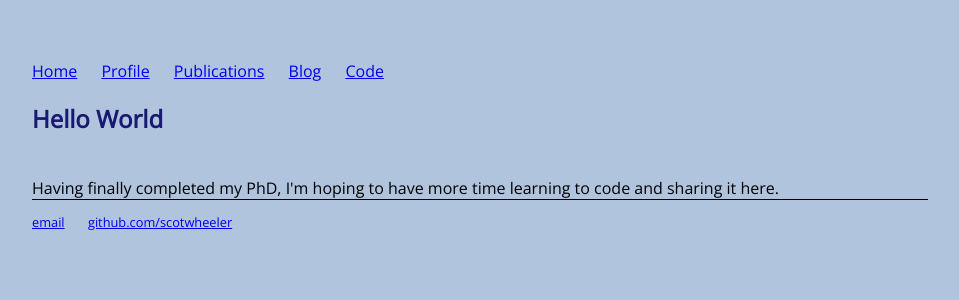
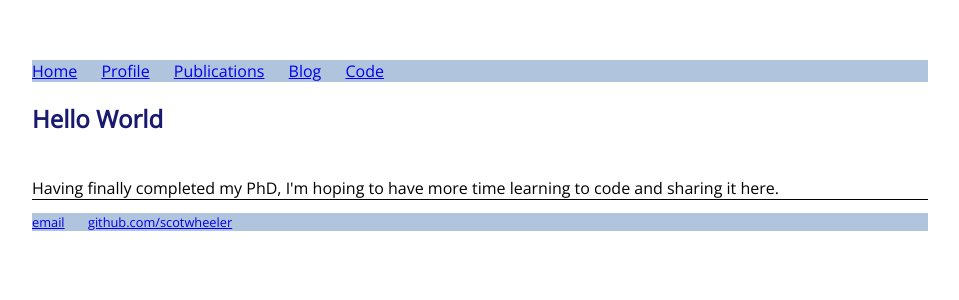
Before and after one commit to scotwheeler/scotwheeler.github.io, a Jekyll site: the page built from index.html, in a window 1280 px wide. Shown: the top 300 px of the page, without its empty margins (160-1119 px from the left). Built offline with Jekyll 4.4.1, drawn with Linux system fonts in a browser that asks for light colours.

Commit message:
Update style.css

```diff
--- a/css/style.css
+++ b/css/style.css
@@ -1,10 +1,10 @@
 body{
     font-family: 'Open Sans', sans-serif;
-    background-color: lightsteelblue;
     margin: 60px auto;
     width: 70%;
 }
-h1{
+
+h1 {
     color: midnightblue;
     padding: 0px, 10px;
 }
@@ -12,6 +12,7 @@ h1{
 nav ul, footer ul  {
     padding: 0px;
     list-style:none;
+    background-color: lightsteelblue;
 }
 
 nav ul li, footer ul li {
@@ -22,7 +23,6 @@ nav ul li, footer ul li {
 a.hover {
     text-decoration: underline;
 }
-
 
 footer {
     border-top: 1px solid black;
```
